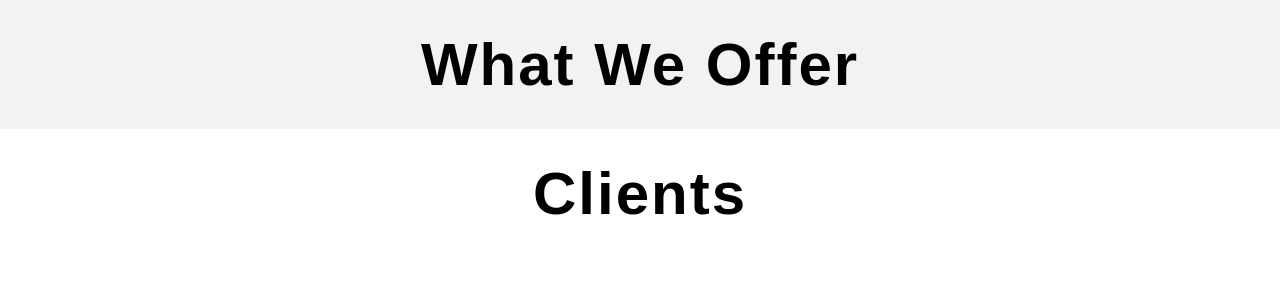
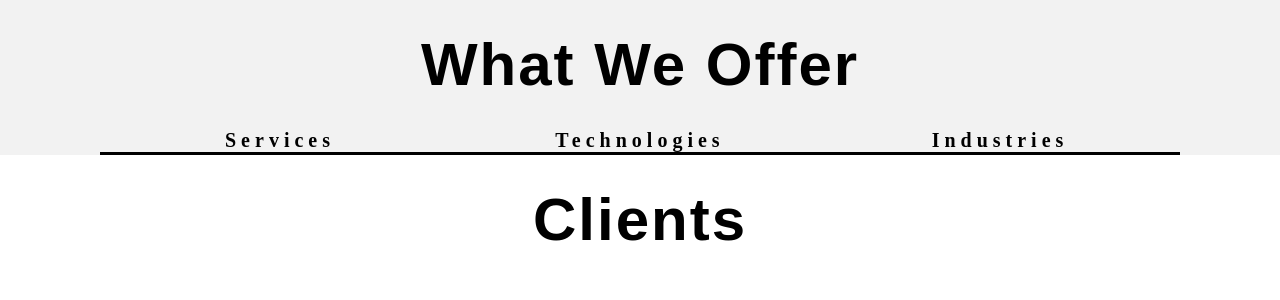
Before and after one commit to chingu-voyages/v8-toucans-team-01, a React (Create React App) app: page / in a window 1280 px wide. Shown: the top 300 px of the page. Built offline with nearby package versions, Linux system fonts and the light colour scheme; a web font is replaced by a local one.

Commit message:
added title to service section

```diff
--- a/src/components/section_3_services/Services.js
+++ b/src/components/section_3_services/Services.js
@@ -1,11 +1,13 @@
 import React from "react";
 import style from "./services.module.css";
 import Title from "../title/Title";
+import SectionTitle from "./titleContainer/TitleContainer";
 
 const services = () => {
   return (
     <div className={style.background}>
       <Title name="What We Offer" />
+      <SectionTitle />
     </div>
   );
 };
--- /dev/null
+++ b/src/components/section_3_services/titleContainer/TitleContainer.js
@@ -0,0 +1,15 @@
+import React from "react";
+import style from "./title.module.css";
+import Title from "./title/Title";
+
+const titleContainer = () => {
+  return (
+    <div className={style.container}>
+      <Title className={style.title} name="Services" />
+      <Title name="Technologies" />
+      <Title name="Industries" />
+    </div>
+  );
+};
+
+export default titleContainer;
--- /dev/null
+++ b/src/components/section_3_services/titleContainer/title.module.css
@@ -0,0 +1,6 @@
+.container {
+  padding: 0 100px;
+  display: grid;
+  grid-template-columns: 1fr 1fr 1fr;
+  grid-template-rows: 1fr;
+}
--- /dev/null
+++ b/src/components/section_3_services/titleContainer/title/Title.js
@@ -0,0 +1,13 @@
+import React from "react";
+import style from "./title.module.css";
+
+const title = props => {
+  return (
+    <div className={style.container}>
+      <h4 className={style.title}>{props.name}</h4>
+      <p className={style.bar} />
+    </div>
+  );
+};
+
+export default title;
--- /dev/null
+++ b/src/components/section_3_services/titleContainer/title/title.module.css
@@ -0,0 +1,17 @@
+.container {
+  display: grid;
+}
+.title {
+  font-size: 20px;
+  letter-spacing: 5px;
+  justify-self: center;
+  cursor: pointer;
+}
+.bar {
+  background-color: black;
+  height: 3px;
+  width: 100%;
+}
+.titleone {
+  color: blue;
+}
```
